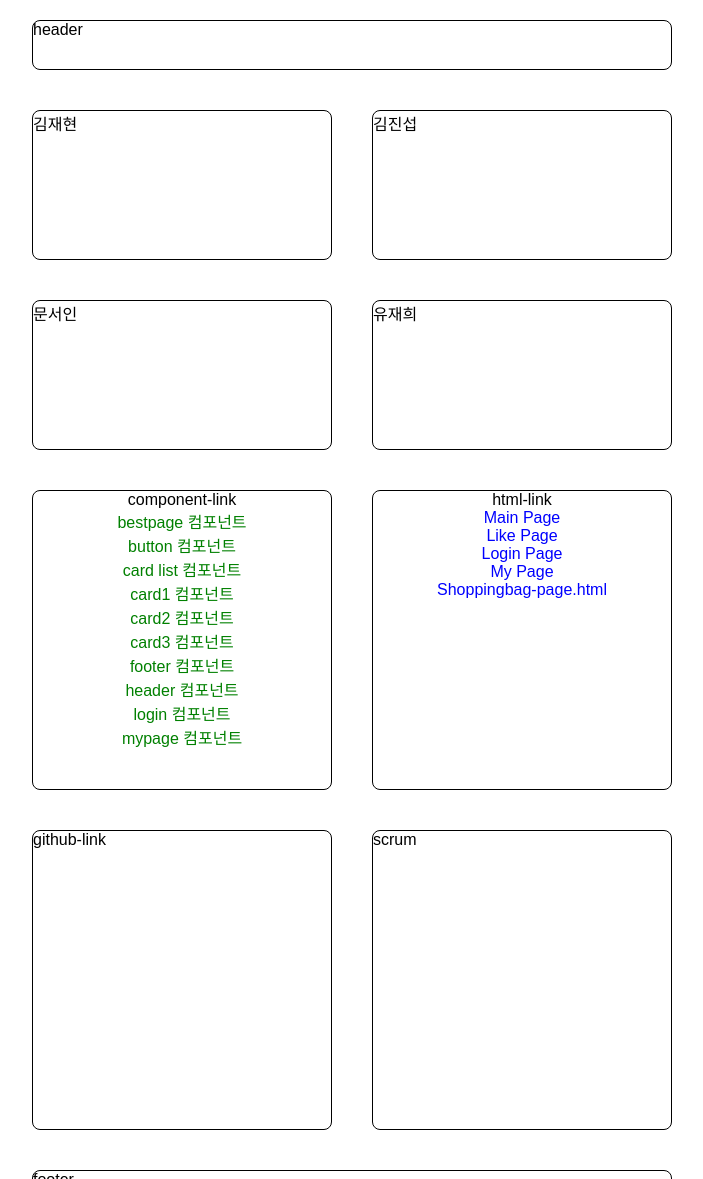
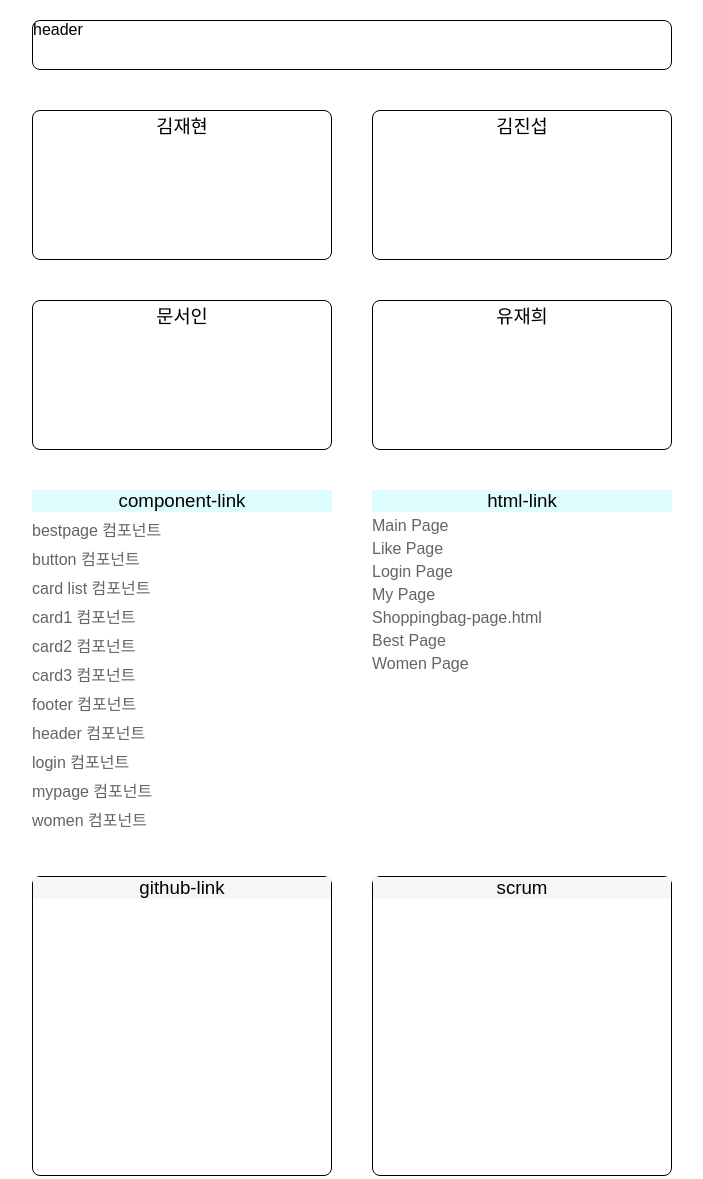
Before and after one commit to FRONTENDBOOTCAMP-13th/14K, a plain HTML site: page index.html in a window 1280 px wide. Shown: the top 1179 px of the page, without its empty margins (288-991 px from the left). Drawn offline with Linux system fonts and the light colour scheme; a web font is replaced by a local one.

Commit message:
style : index 파일 수정

```diff
--- a/index.html
+++ b/index.html
@@ -19,18 +19,18 @@
       <header>header</header>
       <div class="team-introduce">
         <div class="top-box">
-          <div class="KJH">김재현</div>
-          <div class="KJS">김진섭</div>
+          <div class="KJH"><h3>김재현</h3></div>
+          <div class="KJS"><h3>김진섭</h3></div>
         </div>
         <div class="bottom-box">
-          <div class="MSI">문서인</div>
-          <div class="YJH">유재희</div>
+          <div class="MSI"><h3>문서인</h3></div>
+          <div class="YJH"><h3>유재희</h3></div>
         </div>
       </div>
       <div class="project-links">
         <div class="top-box">
           <div class="component-link">
-            <span>component-link</span>
+            <h3><span>component-link</span></h3>
             <ul>
               <li>
                 <a href="/src/component/best-component.html"
@@ -70,10 +70,13 @@
                   >mypage 컴포넌트</a
                 >
               </li>
+              <li>
+                <a href="/src/component/women-component.html">women 컴포넌트</a>
+              </li>
             </ul>
           </div>
           <div class="html-link">
-            <span>html-link</span>
+            <h3><span>html-link</span></h3>
             <ul>
               <li><a href="/src/pages/main-page.html">Main Page</a></li>
               <li><a href="/src/pages/like-page.html">Like Page</a></li>
@@ -84,12 +87,14 @@
                   >Shoppingbag-page.html</a
                 >
               </li>
+              <li><a href="/src/pages/best-page.html">Best Page</a></li>
+              <li><a href="/src/pages/women-page.html">Women Page</a></li>
             </ul>
           </div>
         </div>
         <div class="bottom-box">
-          <div class="github-link">github-link</div>
-          <div class="scrum-link">scrum</div>
+          <div class="github-link"><h3>github-link</h3></div>
+          <div class="scrum-link"><h3>scrum</h3></div>
         </div>
       </div>
       <footer>footer</footer>
--- a/style.css
+++ b/style.css
@@ -6,7 +6,15 @@
 body * {
   font-family: "Pretendard Variable", sans-serif;
   /* background: pink; */
-  background: ;
+
+  h3 {
+    text-align: center;
+    font-weight: 500;
+  }
+
+  li {
+    margin-block: 5px;
+  }
 }
 /* 전체 페이지 class 명 */
 .index-page-14team {
@@ -74,19 +82,30 @@ body * {
       flex-flow: row nowrap;
       width: 100%;
       gap: 40px;
+
       /* 컴포넌트 링크 */
       .component-link {
         width: 50%;
         min-height: 300px;
-        border: 1px solid black;
+        /* border: 1px solid black; */
         border-radius: 8px;
-        text-align: center;
+
+        h3 {
+          background-color: #defdfc;
+          font-weight: 500;
+        }
+
         > ul {
           > li {
             list-style: none;
             > a {
               text-decoration: none;
-              color: green;
+              color: rgb(100, 100, 100);
+            }
+
+            a:hover {
+              color: black;
+              font-weight: 500;
             }
           }
         }
@@ -96,15 +115,23 @@ body * {
       .html-link {
         width: 50%;
         min-height: 300px;
-        border: 1px solid black;
+        /* border: 1px solid black; */
         border-radius: 8px;
-        text-align: center;
+
+        h3 {
+          background-color: #defdfc;
+        }
         > ul {
           > li {
             list-style: none;
             > a {
               text-decoration: none;
-              color: blue;
+              color: rgb(100, 100, 100);
+            }
+
+            a:hover {
+              color: black;
+              font-weight: 500;
             }
           }
         }
@@ -122,6 +149,10 @@ body * {
         min-height: 300px;
         border: 1px solid black;
         border-radius: 8px;
+
+        h3 {
+          background-color: #f8f6f4;
+        }
       }
 
       /* scrum 링크 */
@@ -130,6 +161,10 @@ body * {
         min-height: 300px;
         border: 1px solid black;
         border-radius: 8px;
+
+        h3 {
+          background-color: #f8f6f4;
+        }
       }
     }
   }
```
